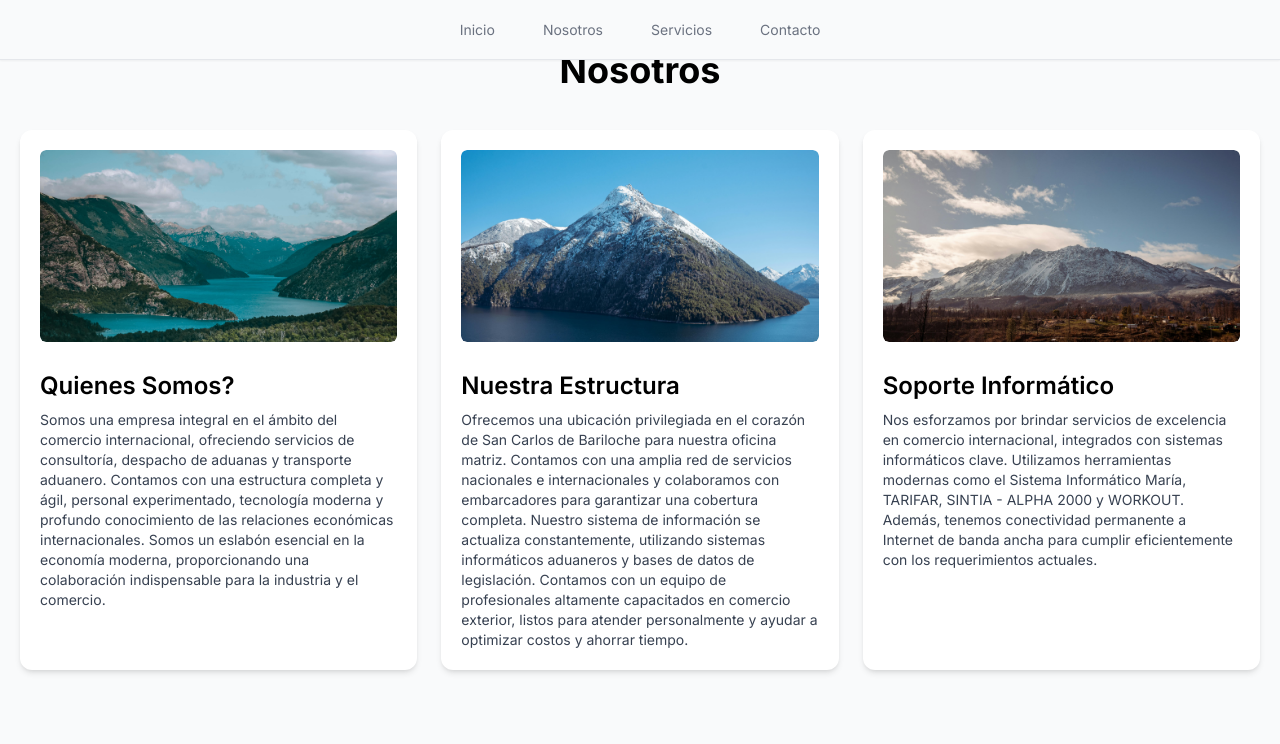
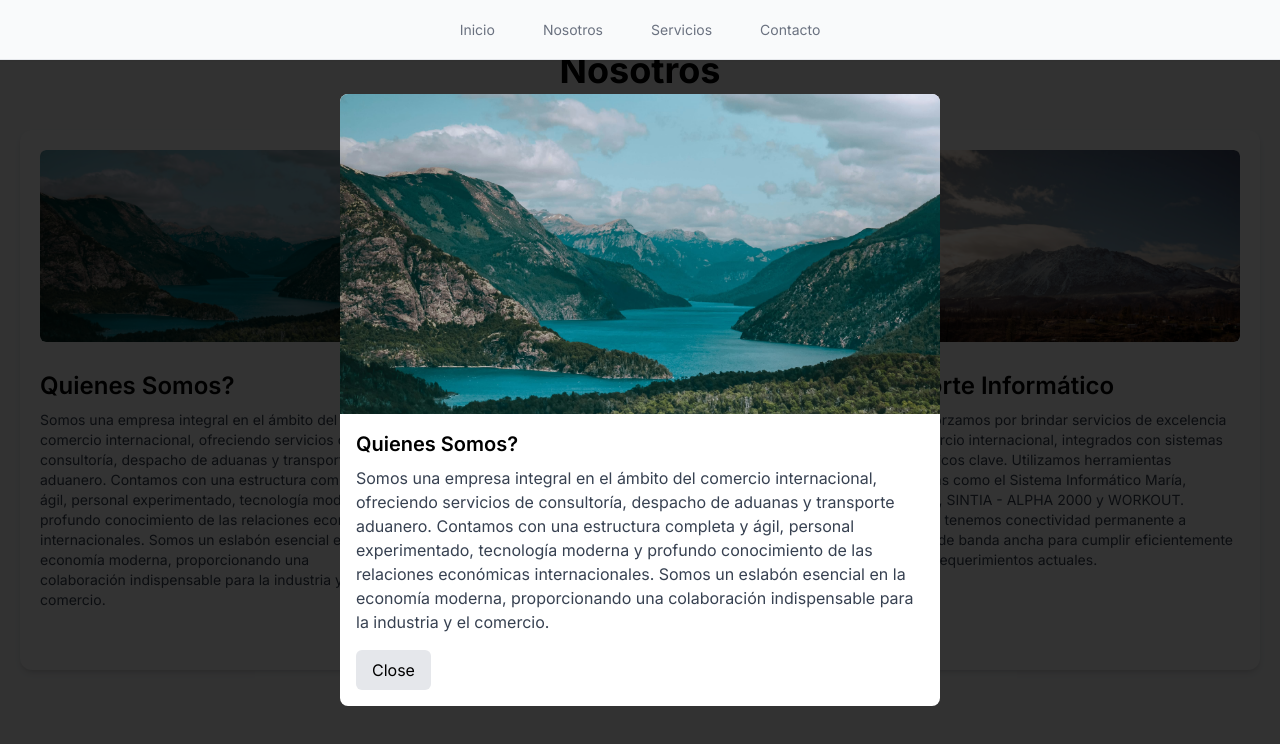
Before and after one commit to mazzodevelopments/matteozzi-lavilla, a Next.js app: page / in a window 1280 px wide. Both pictures are taken after a click on the element 218 px from the left and 1991 px from the top of the page. Shown: the part 1591-2335 px from the top of the page. Built offline with nearby package versions, Linux system fonts and the light colour scheme.

Commit message:
About v2

```diff
--- a/app/pages/About.tsx
+++ b/app/pages/About.tsx
@@ -1,5 +1,5 @@
 'use client';
-import React from 'react';
+import React, { useState, useEffect } from 'react';
 import { motion } from 'framer-motion';
 import Image from 'next/image';
 
@@ -18,7 +18,7 @@ const items: NosotrosItem[] = [
         title: 'Quienes Somos?',
         description:
             'Somos una empresa integral en el ámbito del comercio internacional, ofreciendo servicios de consultoría, despacho de aduanas y transporte aduanero. Contamos con una estructura completa y ágil, personal experimentado, tecnología moderna y profundo conocimiento de las relaciones económicas internacionales. Somos un eslabón esencial en la economía moderna, proporcionando una colaboración indispensable para la industria y el comercio.',
-        photo: hero1.src // Ruta relativa a la carpeta "public"
+        photo: hero1.src
     },
     {
         title: 'Nuestra Estructura',
@@ -35,6 +35,28 @@ const items: NosotrosItem[] = [
 ];
 
 const About: React.FC = () => {
+    const [selectedItem, setSelectedItem] = useState<NosotrosItem | null>(null);
+
+    useEffect(() => {
+        if (selectedItem) {
+            document.body.style.overflow = 'hidden';
+        } else {
+            document.body.style.overflow = 'auto';
+        }
+
+        return () => {
+            document.body.style.overflow = 'auto';
+        };
+    }, [selectedItem]);
+
+    const openModal = (item: NosotrosItem) => {
+        setSelectedItem(item);
+    };
+
+    const closeModal = () => {
+        setSelectedItem(null);
+    };
+
     return (
         <section className="min-h-screen py-10 px-5 bg-gray-50">
             <div className="max-w-7xl mx-auto">
@@ -47,6 +69,7 @@ const About: React.FC = () => {
                             key={index}
                             whileHover={{ scale: 1.05 }}
                             className="bg-white rounded-xl shadow-md p-5 flex flex-col items-start justify-start cursor-pointer"
+                            onClick={() => openModal(item)}
                         >
                             <div className="w-full h-48 relative rounded-md overflow-hidden">
                                 <Image
@@ -69,6 +92,47 @@ const About: React.FC = () => {
                     ))}
                 </div>
             </div>
+
+            {selectedItem && (
+                <div className="fixed top-0 left-0 w-full h-full flex items-center justify-center">
+                    <div
+                        className="bg-black bg-opacity-80 absolute top-0 left-0 w-full h-full flex items-center justify-center"
+                        onClick={closeModal} // Close modal on click outside
+                    >
+                        <motion.div
+                            initial={{ width: 0 }}
+                            animate={{ width: '90%' }}
+                            className="bg-white rounded-lg overflow-hidden"
+                            style={{ maxWidth: '600px' }}
+                            transition={{ duration: 0.5 }} // Slow down animation duration
+                            onClick={(e) => e.stopPropagation()} // Prevent closing modal when clicking inside modal
+                        >
+                            <div className="relative w-full h-80">
+                                <Image
+                                    src={selectedItem.photo}
+                                    alt={selectedItem.title}
+                                    layout="fill"
+                                    objectFit="cover"
+                                />
+                            </div>
+                            <div className="p-4">
+                                <h2 className="text-xl font-semibold mb-2">
+                                    {selectedItem.title}
+                                </h2>
+                                <p className="text-gray-700">
+                                    {selectedItem.description}
+                                </p>
+                                <button
+                                    onClick={closeModal}
+                                    className="mt-4 bg-gray-200 hover:bg-gray-300 px-4 py-2 rounded-md"
+                                >
+                                    Close
+                                </button>
+                            </div>
+                        </motion.div>
+                    </div>
+                </div>
+            )}
         </section>
     );
 };
```
